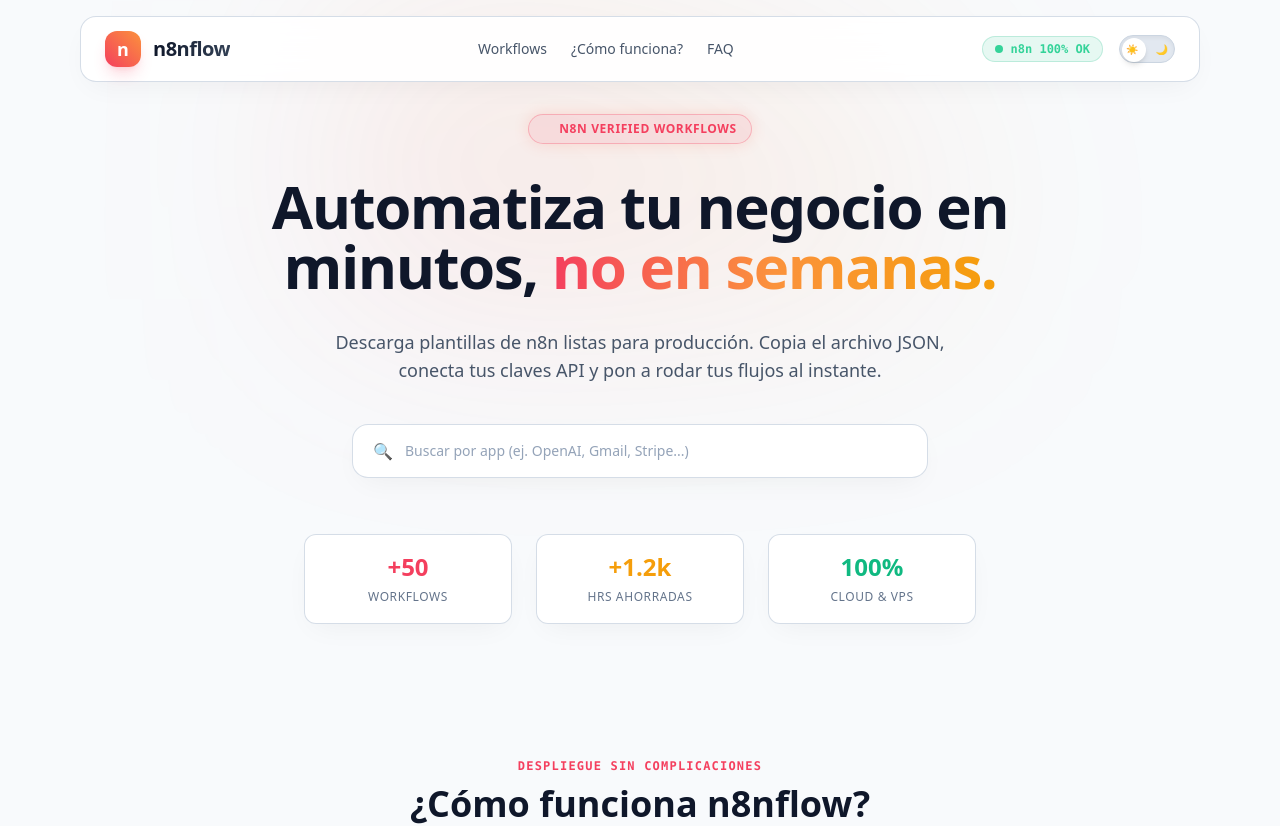
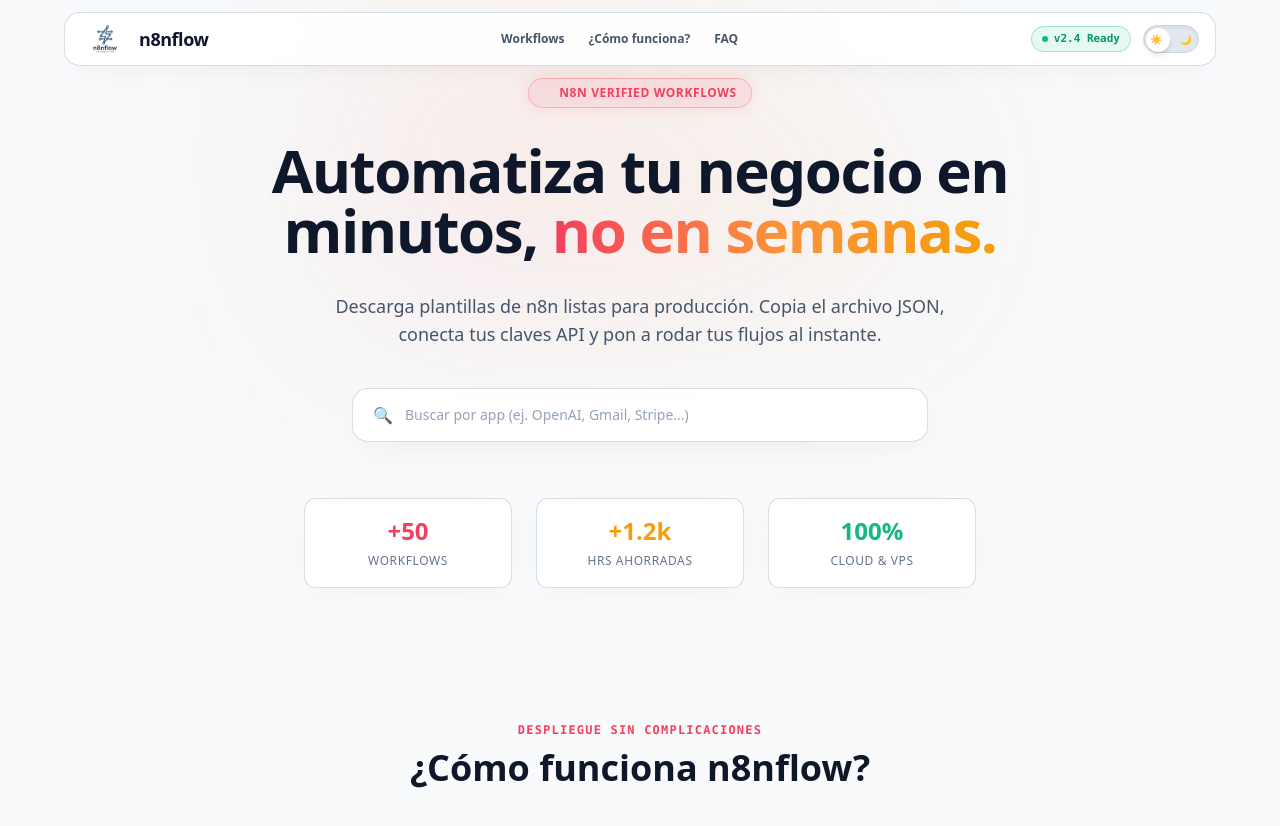
Before and after one commit to axiom-systemstech/n8nflow, a Next.js app: page / in a window 1280 px wide. Shown: the top 826 px of the page. Built offline with nearby package versions, Linux system fonts and the light colour scheme.

Commit message:
Refactor Navbar component layout and styles

```diff
--- a/src/components/Navbar.tsx
+++ b/src/components/Navbar.tsx
@@ -4,31 +4,39 @@
 
 export default function Navbar() {
   return (
-    <header className="sticky top-4 z-50 max-w-6xl mx-auto px-4 mb-12">
-      <div className="glass-panel rounded-2xl px-6 py-3.5 flex items-center justify-between shadow-2xl">
+    <header className="sticky top-0 z-50 px-4 py-3">
+      <div className="max-w-6xl mx-auto glass-panel rounded-2xl px-4 py-2.5 flex items-center justify-between">
 
-        {/* Logo 3D n8nflow */}
-        <div className="flex items-center gap-3">
-          <div className="w-9 h-9 rounded-xl bg-gradient-to-tr from-rose-500 to-orange-400 flex items-center justify-center text-white font-black text-lg skeuo-button shadow-lg shadow-rose-500/20">
-            n
-          </div>
-          <span className="font-extrabold text-xl tracking-tight bg-gradient-to-r from-slate-900 to-slate-700 dark:from-white dark:to-slate-400 bg-clip-text text-transparent">
+        {/* Logo e Isotipo */}
+        <a href="#" className="flex items-center gap-2.5 group">
+          <img
+            src="/logo.png"
+            alt="n8nflow logo"
+            className="h-8 w-auto object-contain transition-transform group-hover:scale-105"
+          />
+          <span className="font-black text-lg tracking-tight text-slate-900 dark:text-white">
             n8nflow
           </span>
-        </div>
+        </a>
 
-        {/* Enlaces Rápidos (Visibles en pantalla mediana/grande) */}
-        <nav className="hidden md:flex items-center gap-6 text-sm font-medium text-slate-600 dark:text-slate-300">
-          <a href="#catalog" className="hover:text-rose-500 transition-colors">Workflows</a>
-          <a href="#how-it-works" className="hover:text-rose-500 transition-colors">¿Cómo funciona?</a>
-          <a href="#faq" className="hover:text-rose-500 transition-colors">FAQ</a>
+        {/* Enlaces de Navegación */}
+        <nav className="hidden md:flex items-center gap-6 text-xs font-semibold text-slate-600 dark:text-slate-300">
+          <a href="#catalog" className="hover:text-rose-500 transition-colors">
+            Workflows
+          </a>
+          <a href="#how-it-works" className="hover:text-rose-500 transition-colors">
+            ¿Cómo funciona?
+          </a>
+          <a href="#faq" className="hover:text-rose-500 transition-colors">
+            FAQ
+          </a>
         </nav>
 
-        {/* Controles: Estado API + Switch Basculante */}
-        <div className="flex items-center gap-4">
-          <div className="hidden sm:flex items-center gap-2 px-3 py-1 rounded-full bg-emerald-500/10 border border-emerald-500/20 text-emerald-400 text-xs font-mono font-semibold">
-            <span className="w-2 h-2 rounded-full bg-emerald-400 animate-pulse" />
-            n8n 100% OK
+        {/* Acciones y Conmutador de Tema */}
+        <div className="flex items-center gap-3">
+          <div className="hidden sm:flex items-center gap-1.5 px-2.5 py-1 rounded-full bg-emerald-500/10 border border-emerald-500/30 text-emerald-600 dark:text-emerald-400 text-[11px] font-mono font-bold">
+            <span className="w-1.5 h-1.5 rounded-full bg-emerald-500 animate-pulse" />
+            <span>v2.4 Ready</span>
           </div>
 
           <AudioThemeSwitch />
```
